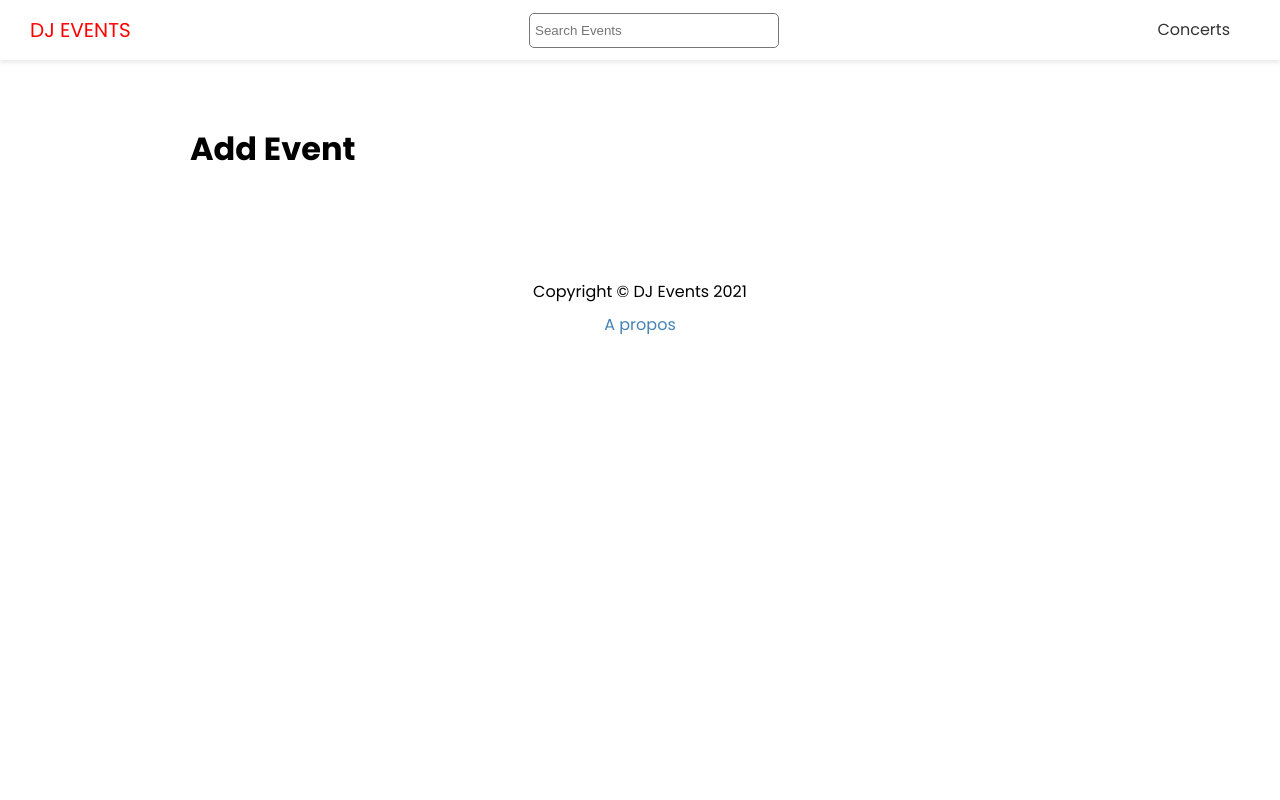
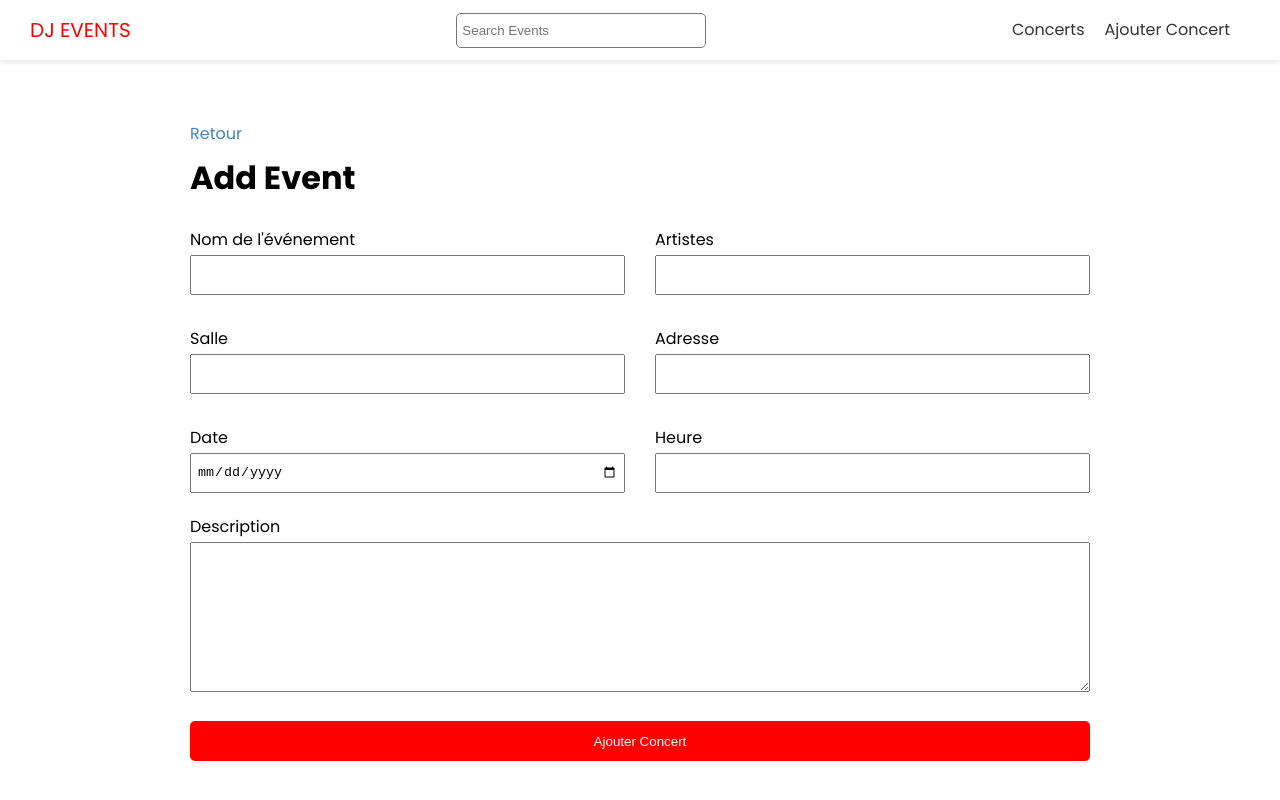
Before and after one commit to ZarckDev/nextjs-dj-events-app, a Next.js app: page /events/add in a window 1280 px wide. Shown: the top 800 px of the page. Built offline with nearby package versions, Linux system fonts and the light colour scheme; no server answers.

Commit message:
Add event page

```diff
--- a/components/Header.js
+++ b/components/Header.js
@@ -20,6 +20,11 @@
               <a>Concerts</a>
             </Link>
           </li>
+          <li>
+            <Link href='/events/add'>
+              <a>Ajouter Concert</a>
+            </Link>
+          </li>
         </ul>
       </nav>
     </header>
--- a/package.json
+++ b/package.json
@@ -13,7 +13,8 @@
     "qs": "^6.10.1",
     "react": "17.0.2",
     "react-dom": "17.0.2",
-    "react-icons": "^4.2.0"
+    "react-icons": "^4.2.0",
+    "react-toastify": "^7.0.4"
   },
   "devDependencies": {
     "eslint": "7.32.0",
--- a/pages/events/add.js
+++ b/pages/events/add.js
@@ -1,9 +1,141 @@
+import { ToastContainer, toast } from 'react-toastify';
+import 'react-toastify/dist/ReactToastify.css';
+
+import { useState } from 'react';
+import { useRouter } from 'next/router';
+import Link from 'next/link';
 import Layout from '@/components/Layout';
+import { API_URL } from '@/config/index';
+import styles from '@/styles/Form.module.css';
 
 export default function AddEventPage() {
+  const [values, setValues] = useState({
+    name: '',
+    performers: '',
+    venue: '',
+    address: '',
+    date: '',
+    time: '',
+    description: '',
+  });
+
+  const router = useRouter();
+
+  const handleSubmit = async (e) => {
+    e.preventDefault();
+
+    // Validation
+    const hasEmptyFields = Object.values(values).some((el) => el === '');
+
+    if (hasEmptyFields) {
+      toast.error('Merci de remplir tous les champs');
+    }
+
+    const res = await fetch(`${API_URL}/events`, {
+      method: 'POST',
+      headers: {
+        'Content-Type': 'application/json',
+      },
+      body: JSON.stringify(values),
+    });
+
+    if (!res.ok) {
+      toast.error('Une erreur est survenue');
+    } else {
+      const evt = await res.json();
+      router.push(`/events/${evt.slug}`);
+    }
+  };
+
+  const handleInputChange = (e) => {
+    const { name, value } = e.target;
+    setValues({ ...values, [name]: value });
+  };
+
   return (
     <Layout title='Ajouter un événement'>
+      <Link href='/events'>Retour</Link>
       <h1>Add Event</h1>
+
+      <ToastContainer />
+
+      <form className={styles.form} onSubmit={handleSubmit}>
+        <div className={styles.grid}>
+          <div>
+            <label htmlFor='name'>Nom de l'événement</label>
+            <input
+              type='text'
+              id='name'
+              name='name'
+              value={values.name}
+              onChange={handleInputChange}
+            />
+          </div>
+          <div>
+            <label htmlFor='performers'>Artistes</label>
+            <input
+              type='text'
+              name='performers'
+              id='performers'
+              value={values.performers}
+              onChange={handleInputChange}
+            />
+          </div>
+          <div>
+            <label htmlFor='venue'>Salle</label>
+            <input
+              type='text'
+              name='venue'
+              id='venue'
+              value={values.venue}
+              onChange={handleInputChange}
+            />
+          </div>
+          <div>
+            <label htmlFor='address'>Adresse</label>
+            <input
+              type='text'
+              name='address'
+              id='address'
+              value={values.address}
+              onChange={handleInputChange}
+            />
+          </div>
+          <div>
+            <label htmlFor='date'>Date</label>
+            <input
+              type='date'
+              name='date'
+              id='date'
+              value={values.date}
+              onChange={handleInputChange}
+            />
+          </div>
+          <div>
+            <label htmlFor='time'>Heure</label>
+            <input
+              type='text'
+              name='time'
+              id='time'
+              value={values.time}
+              onChange={handleInputChange}
+            />
+          </div>
+        </div>
+
+        <div>
+          <label htmlFor='description'>Description</label>
+          <textarea
+            type='text'
+            name='description'
+            id='description'
+            value={values.description}
+            onChange={handleInputChange}
+          ></textarea>
+        </div>
+
+        <input type='submit' value='Ajouter Concert' className='btn' />
+      </form>
     </Layout>
   );
 }
--- /dev/null
+++ b/styles/Form.module.css
@@ -0,0 +1,39 @@
+.form label {
+  display: block;
+}
+
+.form input {
+  width: 100%;
+  height: 40px;
+  padding: 5px;
+}
+
+.form textarea {
+  width: 100%;
+  height: 150px;
+}
+
+.form input[type='submit'] {
+  display: block;
+  width: 100%;
+  margin: 20px 0 30px;
+}
+
+.form .file {
+  border: 1px #ccc solid;
+  background-color: #f4f4f4;
+  padding: 10px;
+}
+
+.grid {
+  display: grid;
+  grid-template-columns: 1fr 1fr;
+  gap: 30px;
+  margin-bottom: 20px;
+}
+
+@media (max-width: 600px) {
+  .grid {
+    grid-template-columns: 1fr;
+  }
+}
```
Also changed, not shown: pages/events/[slug].js (+20 -2 lines), 1 other file (tests, documents, lock files or other folders).
